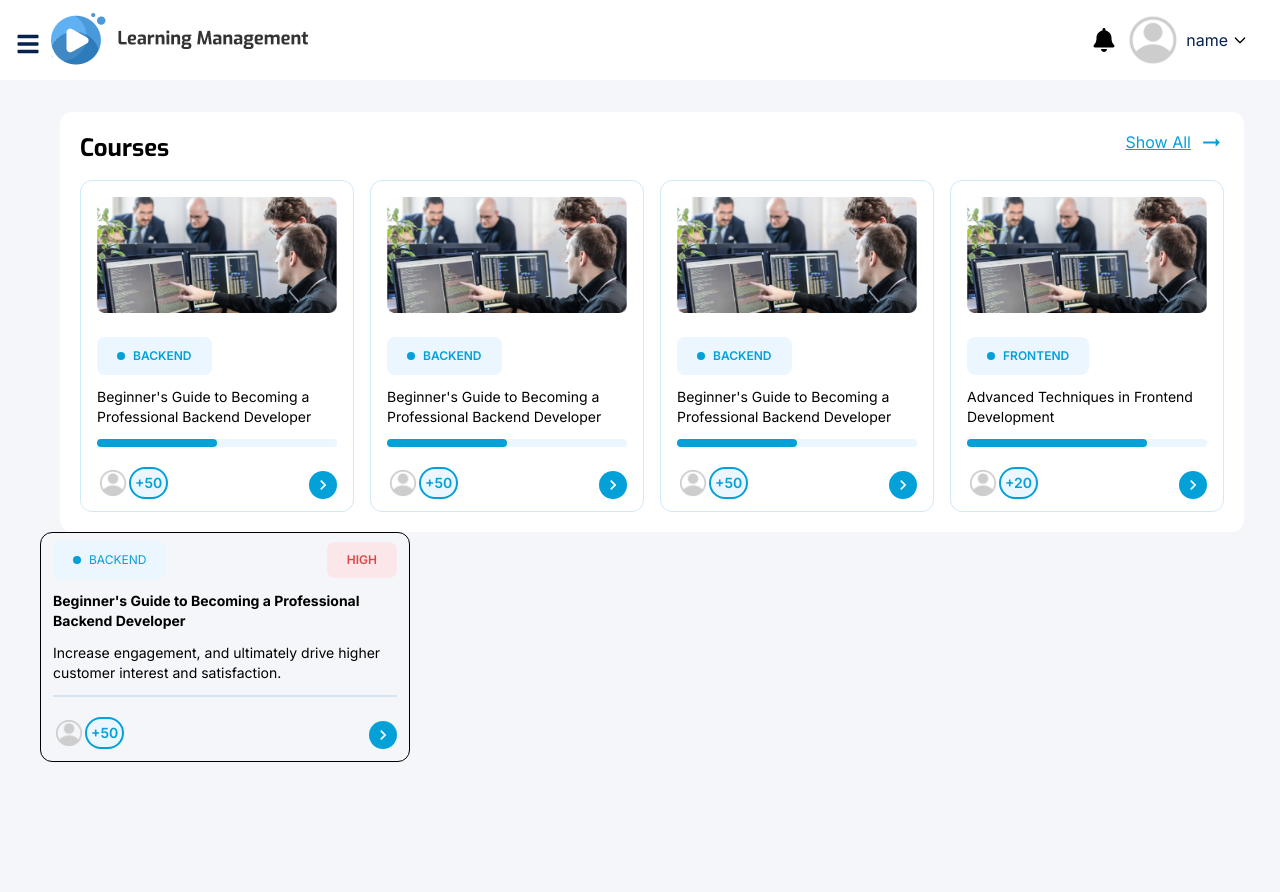
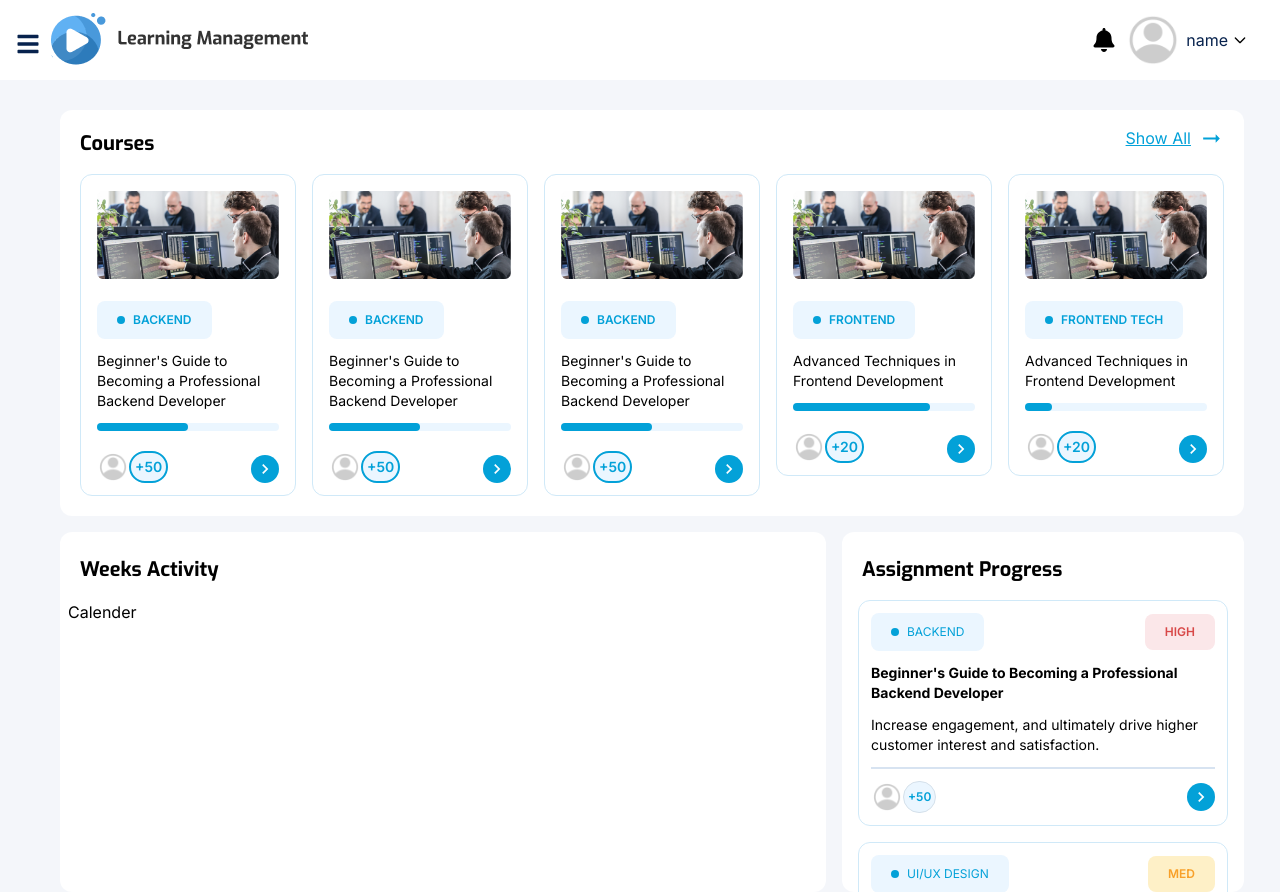
Before and after one commit to xloop-digital-services/lms-frontend-nextJs, a Next.js app: page /dashboard in a window 1280 px wide. Before the commit the page ends 800 px from the top, so only its background shows below. Built offline with nearby package versions, Linux system fonts and the light colour scheme.

Commit message:
dashboard implemented

```diff
--- a/src/app/auth/reset-password/page.js
+++ b/src/app/auth/reset-password/page.js
@@ -20,7 +20,7 @@ export default function page() {
           <form>
             <div className="grid gap-y-5">
               <div className='space-y-3'>
-                <label for="email" className="block text-sm leading-5 text-gray-700">Email address</label>
+                <label for="email" className="block text-sm font-medium leading-5 text-dark-700">Email address</label>
                 <div className="relative">
                   <input type="email" id="email" name="email" className="py-3 px-4 block w-full outline-none border border-dark-200 rounded-md text-sm focus:border-blue-300 focus:ring-[#03A1D8] shadow-sm" required aria-describedby="email-error" />
                 </div>
--- a/src/app/dashboard/page.js
+++ b/src/app/dashboard/page.js
@@ -6,6 +6,7 @@ import React from "react";
 import image1 from "/public/assets/img/course-image.png";
 import avatars from "/public/assets/img/images.png";
 import { MdArrowRightAlt } from "react-icons/md";
+import Calender from "@/components/Calender";
 
 export default function page() {
   const { isSidebarOpen } = useSidebar();
@@ -13,28 +14,32 @@ export default function page() {
   return (
     <>
       <div
-        className={`flex-1 transition-transform pt-28 max-md:pt-44 font-inter ${
+        className={`flex-1 transition-transform pt-[110px] space-y-4 max-md:pt-44 font-inter ${
           isSidebarOpen
-            ? "translate-x-64 px-5 pl-16"
+            ? "translate-x-64 pl-16"
             : "translate-x-0 pl-10 pr-4"
         }`}
         style={{
-          paddingBottom: "20px",
-          width: isSidebarOpen ? "87%" : "100%",
+          // paddingBottom: "20px",
+          width: isSidebarOpen ? "86%" : "100%",
         }}
       >
-        <div className='bg-[#ffffff]  p-2  mx-5 rounded-xl space-y-4  '>
-                <div className='flex justify-between items-center'>
-                    <h1 className='text-2xl font-bold pl-3 pt-3 font-exo'> Courses</h1>
-                    <div className='group px-3'>
-                        <p className='text-[#03A1D8] underline flex items-center group-hover:cursor-pointer'>Show All
+        <div className="bg-[#ffffff]  p-2  mx-5 rounded-xl space-y-4  ">
+          <div className="flex justify-between items-center">
+            <h1 className="text-xl font-bold pl-3 pt-3 font-exo"> Courses</h1>
+            <div className="group px-3">
+              <p className="text-[#03A1D8] underline flex items-center group-hover:cursor-pointer">
+                Show All
                 <span>
-                                <MdArrowRightAlt className='ml-2 group-hover:cursor-pointer' size={25} />
+                  <MdArrowRightAlt
+                    className="ml-2 group-hover:cursor-pointer"
+                    size={25}
+                  />
                 </span>
               </p>
             </div>
           </div>
-                <div className='flex overflow-x-auto space-x-4 p-3 pt-0'>
+          <div className="flex space-x-4 px-3 pb-3 ">
             <CourseCard
               image={image1}
               category="Backend"
@@ -67,9 +72,37 @@ export default function page() {
               avatars={avatars}
               extraCount={20}
             />
-
+            {
+              !isSidebarOpen &&
+              <CourseCard
+              image={image1}
+              category="Frontend Tech"
+              title="Advanced Techniques in Frontend Development"
+              progress="15%"
+              avatars={avatars}
+              extraCount={20}
+            />
+            }
           </div>
         </div>
+        <div className="flex gap-4 mx-5">
+          <div className="bg-[#ffffff] p-2  rounded-xl grow">
+            <div>
+              <h1 className="text-xl font-bold px-3 py-4 font-exo">
+                Weeks Activity
+              </h1>
+            </div>
+            <div>
+              <Calender />
+            </div>
+          </div>
+          <div className="bg-[#ffffff] p-2 rounded-xl overflow-hidden h-[360px] w-fit">
+            <div>
+              <h1 className="text-xl font-bold px-3 py-4 font-exo">
+                Assignment Progress
+              </h1>
+            </div>
+            <div className="p-2 pt-0 flex flex-col resize-none overflow-y-auto h-[300px] scrollbar-webkit ">
               <AssignmentCard
                 category="Backend"
                 title="Beginner's Guide to Becoming a Professional Backend Developer"
@@ -77,8 +110,27 @@ export default function page() {
                 priority="HIGH"
                 avatars={avatars}
                 extraCount={50}
-          />{" "}
-
+              />
+              <AssignmentCard
+                category="UI/UX Design"
+                title="Beginner's Guide to Becoming a Professional Backend Developer"
+                content="Increase engagement, and ultimately drive higher customer interest and satisfaction."
+                priority="MED"
+                avatars={avatars}
+                extraCount={20}
+              />
+              <AssignmentCard
+                category="Backend"
+                title="Beginner's Guide to Becoming a Professional Backend Developer"
+                content="Increase engagement, and ultimately drive higher customer interest and satisfaction."
+                priority="HIGH"
+                avatars={avatars}
+                extraCount={50}
+              />
+              {/* Add more AssignmentCard components as needed */}
+            </div>
+          </div>
+        </div>
       </div>
     </>
   );
--- a/src/components/AssignmentCard.jsx
+++ b/src/components/AssignmentCard.jsx
@@ -12,9 +12,9 @@ const AssignmentCard = ({
   extraCount,
 }) => {
   return (
-    <div className="w-[370px] group bg-transparent h-auto ">
-      <div className="rounded-xl border group-hover:cursor-pointer group-hover:shadow-lg group-hover:shadow-gray-300">
-        <div className="space-y-3 text-sm px-3 pt-2">
+    <div className="w-[370px] group bg-transparent pb-4 ">
+      <div className="rounded-xl border border-blue-100 group-hover:cursor-pointer group-hover:shadow-lg group-hover:shadow-dark-300">
+        <div className="space-y-3 text-sm p-3">
           <div className="flex justify-between items-center">
             <div className="flex bg-[#EBF6FF] w-fit py-[9px] px-5 rounded-lg items-center space-x-2">
               <p className="bg-[#03A1D8] w-2 h-2 rounded-full"></p>
@@ -41,12 +41,12 @@ const AssignmentCard = ({
           <div className="w-full h-[2px] bg-[#D7E3F1] "></div>
 
           <div className="flex justify-between items-center">
-            <div className="flex pb-3 pt-2">
+            <div className="flex ">
               <div className="flex justify-end mr-2">
                 {/* {avatars.map((avatar, index) => ( */}
                 <Image
                 //   key={index}
-                  className="border-2 border-white dark:border-gray-800 rounded-full h-8 w-8 -mr-2"
+                  className="border-2 border-white dark:border-dark-800 rounded-full h-8 w-8 -mr-2"
                   src={avatars}
                   alt="people"
                   width={10}
@@ -54,7 +54,7 @@ const AssignmentCard = ({
                 />
                 {/* ))} */}
                 {extraCount && (
-                  <span className="flex items-center justify-center bg-[#EBF6FF] ml-2 dark:bg-gray-800 text-sm text-[#03A1D8] dark:text-white font-semibold border-2 border-gray-200 dark:border-gray-700 rounded-full p-1">
+                  <span className="flex items-center justify-center bg-[#EBF6FF] ml-2 dark:bg-dark-800 text-[12px] text-[#03A1D8] dark:text-white font-semibold border border-dark-200 dark:border-dark-700 rounded-full p-1">
                     +{extraCount}
                   </span>
                 )}
--- /dev/null
+++ b/src/components/Calender.jsx
@@ -0,0 +1,9 @@
+import React from 'react'
+
+const Calender = () => {
+  return (
+    <div>Calender</div>
+  )
+}
+
+export default Calender
--- a/src/components/CourseCard.jsx
+++ b/src/components/CourseCard.jsx
@@ -6,10 +6,10 @@ import { MdKeyboardArrowRight } from "react-icons/md";
 
 const CourseCard = ({ image, category, title, progress, avatars, extraCount}) => {
     return (
-        <div className='w-[350px] group bg-transparent h-auto'>
+        <div className='w-[350px] group bg-transparent '>
             <div className='rounded-xl border border-blue-100 group-hover:cursor-pointer group-hover:border-2 group-hover:border-blue-300'>
                 <Image src={image} alt="here you go" className='p-4 w-full rounded-xl' />
-                <div className='space-y-3 text-sm px-4 pt-2'>
+                <div className='space-y-3 text-sm px-4 pt-[6px]'>
                     <div className='flex bg-[#EBF6FF] w-fit py-[9px] px-5 rounded-lg items-center space-x-2'>
                         <p className='bg-[#03A1D8] w-2 h-2 rounded-full'></p>
                         <p className='text-[#03A1D8] uppercase text-[12px] font-semibold'>{category}</p>
```
Also changed, not shown: src/app/auth/login/page.js (+5 -5 lines), src/app/auth/signup/page.js (+17 -17 lines). Lines whose indentation alone changed are shown as unchanged.
